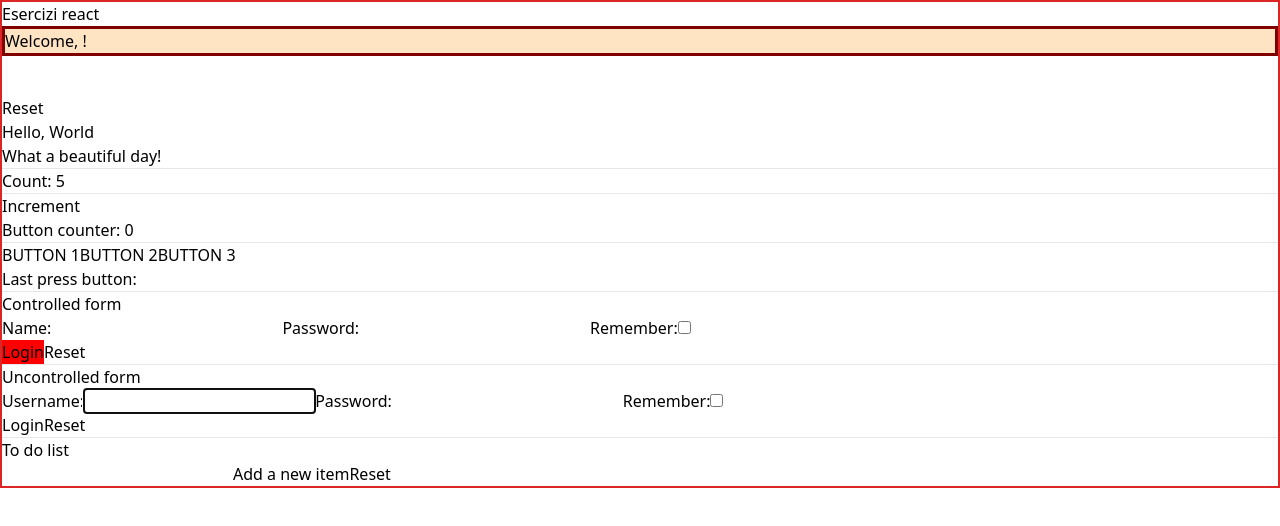
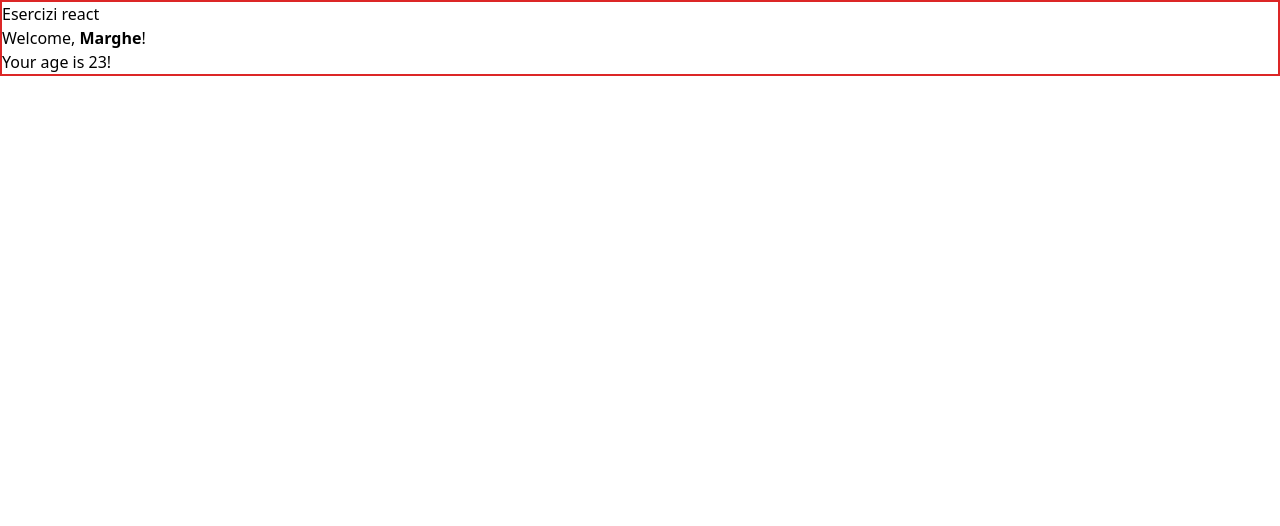
Before and after one commit to RavaMarghe/Esercizi-React, a React (Create React App) app in the folder my-app/: page / in a window 1280 px wide. Shown: the top 526 px of the page. Built offline with nearby package versions, Linux system fonts and the light colour scheme.

Commit message:
Welcome.js  rewritten

```diff
--- a/my-app/src/App.js
+++ b/my-app/src/App.js
@@ -1,47 +1,12 @@
 import React from "react";
-import { ClickCounter } from "./ClickCounter";
-import { ClickTracker } from "./ClickTracker";
 import { Container } from "./Container";
-import { Counter } from "./Counter";
-import { Hello } from "./Hello";
-import { InteractiveWelcome } from "./InteractiveWelcome";
-import { Login } from "./Login";
-import { ToDoList } from "./ToDoList";
-import { UncontrolledLogin } from "./UncontrolledLogin";
+import { Welcome } from "./Welcome";
 
 export class App extends React.Component {
   render() {
     return (
       <Container title="Esercizi react">
-        <InteractiveWelcome />
-        <Hello />
-        <hr />
-        <Counter />
-        <hr />
-        <ClickCounter />
-        <hr />
-        <ClickTracker />
-        <hr />
-        <Login />
-        <hr />
-        <UncontrolledLogin />
-        <hr />
-        <ToDoList
-          render={(items, handleRemoveButton) => {
-            return (
-              <div>
-                <ul>
-                  {items.map((item, index) => (
-                    <div>
-                      <li key={item + index}>{item}</li>
-                      <button onClick={handleRemoveButton}>Remove item</button>
-                    </div>
-                  ))}
-                </ul>
-              </div>
-            );
-          }}
-        ></ToDoList>
+        <Welcome name="Marghe" age={23} />
       </Container>
     );
   }
--- a/my-app/src/Welcome.js
+++ b/my-app/src/Welcome.js
@@ -1,7 +1,18 @@
 import React from "react";
 import { Age } from "./Age";
 
-export class Welcome extends React.Component {
+export function Welcome(props) {
+  return (
+    <div>
+      <h1>
+        Welcome, <strong>{props.name}</strong>!
+      </h1>
+      {props.age && <Age age={props.age} />}
+    </div>
+  );
+}
+
+/*export class Welcome extends React.Component {
     render() {
         return(
             <div className="welcome">
@@ -10,4 +21,4 @@ export class Welcome extends React.Component {
             </div>
         )
     }
-}
+}*/
```
